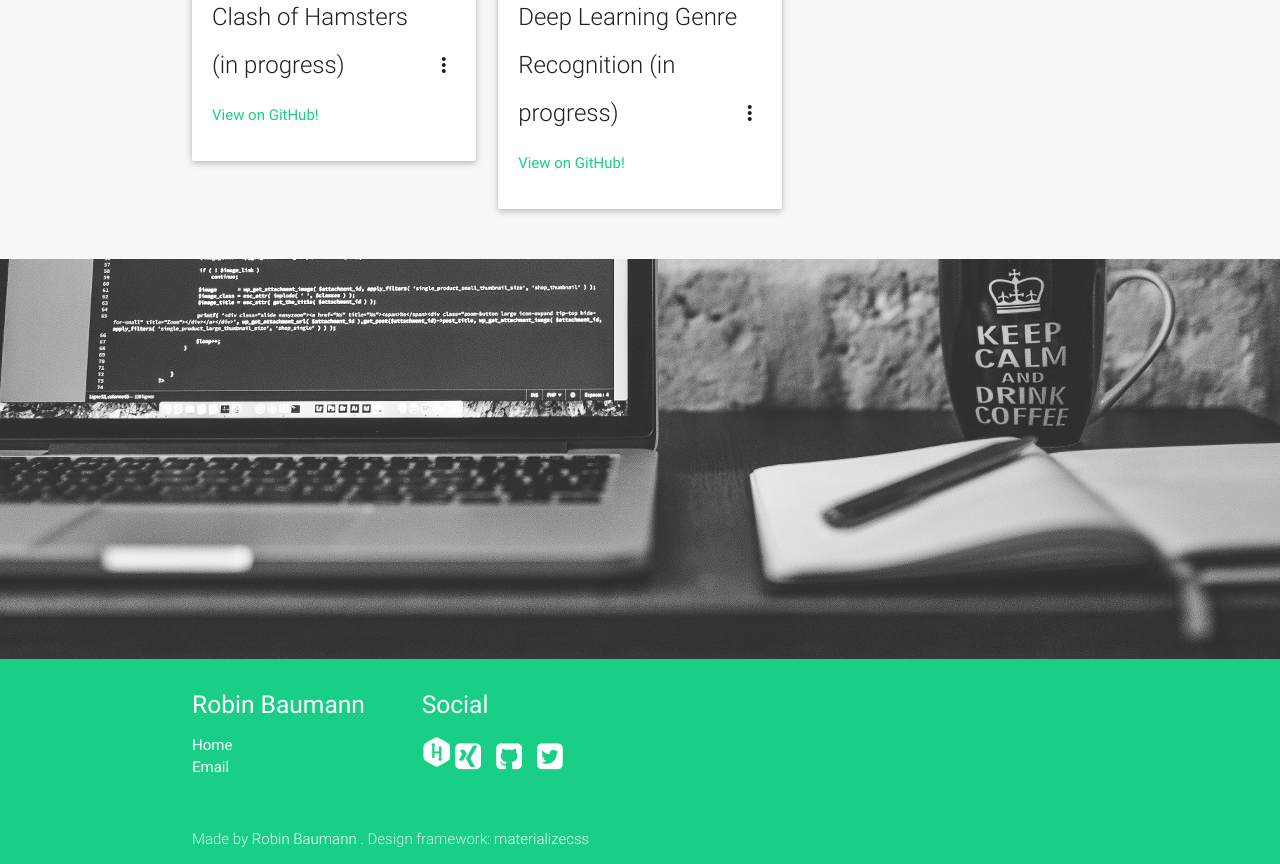
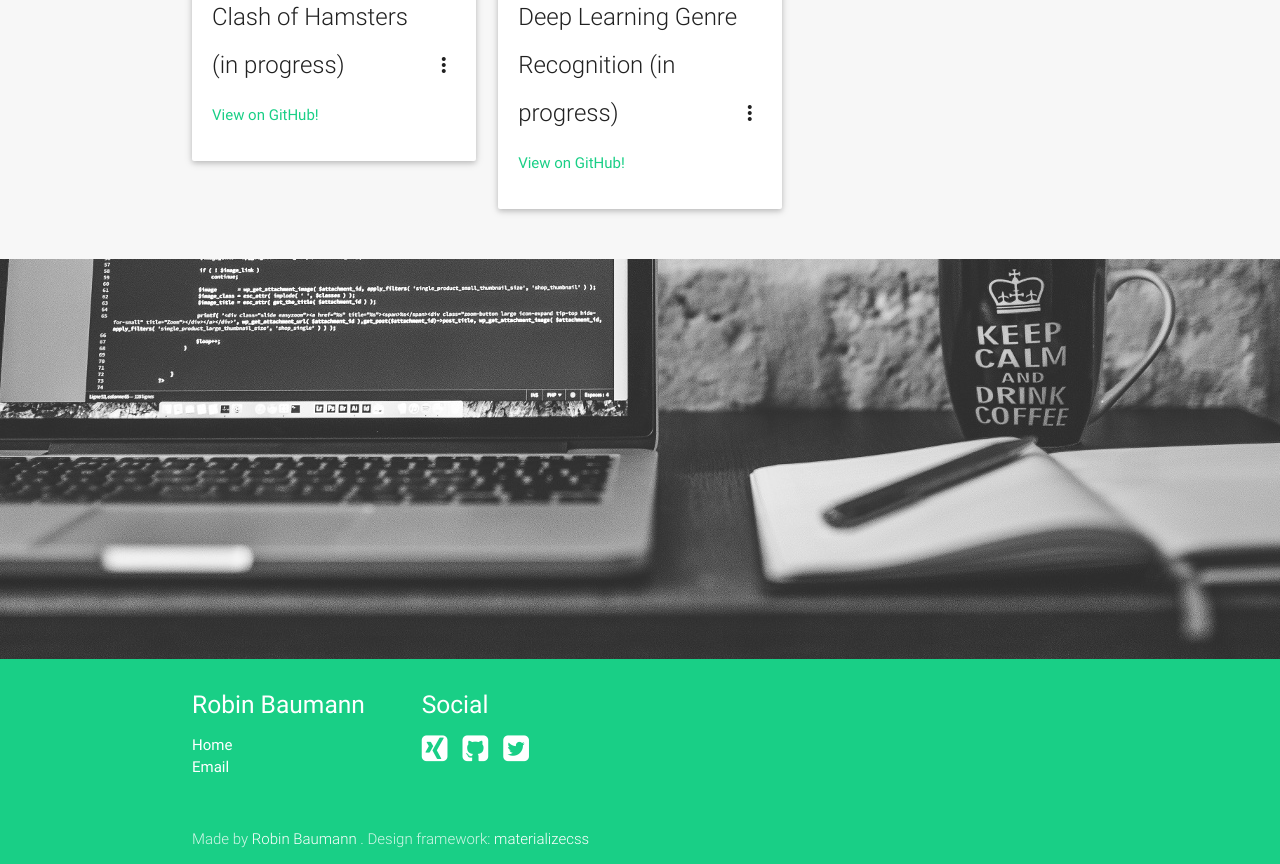
Before and after one commit to RobinBaumann/robinbaumann.github.io, a plain HTML site: page index.html in a window 1280 px wide. Shown: the part 1712-2576 px from the top of the page. Drawn offline with Linux system fonts and the light colour scheme.

Commit message:
removed hackerrank profile link

```diff
--- a/index.html
+++ b/index.html
@@ -169,9 +169,6 @@
                 <h5 class="white-text">Social</h5>
                 <ul>
                     <li>
-                        <a class="white-text" href="https://www.hackerrank.com/Robinho">
-                            <i title="Have a look at my Hackerrank profile" class="small hov icon-hackerrank-logo" ></i>
-                        </a>
                         <a class="white-text" href="https://www.xing.com/profile/Robin_Baumann10">
                             <i title="Follow me on XING" class="small hov fa fa-xing-square"></i>
                         </a> &ensp;
```
Also changed, not shown: 1 other file.
